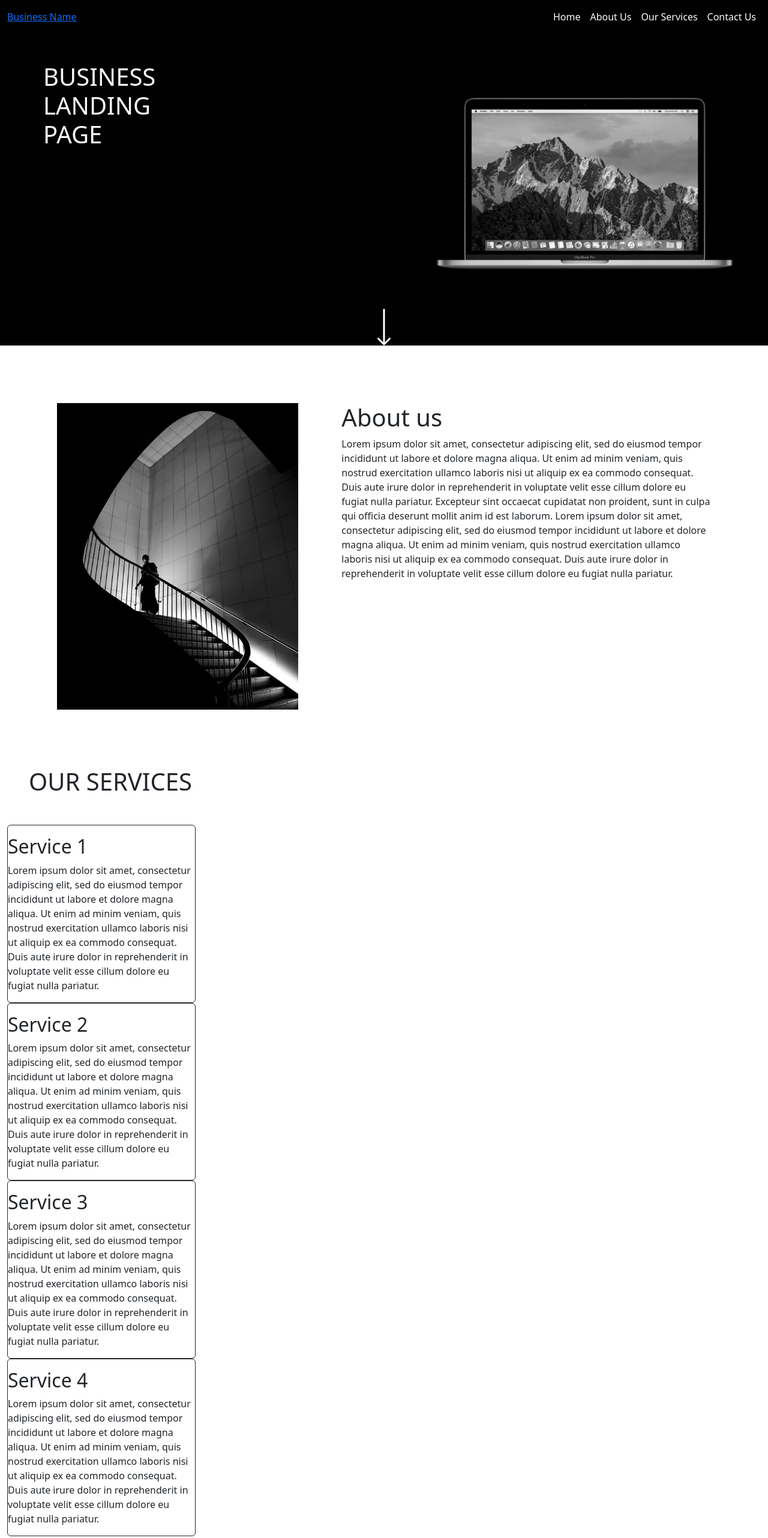
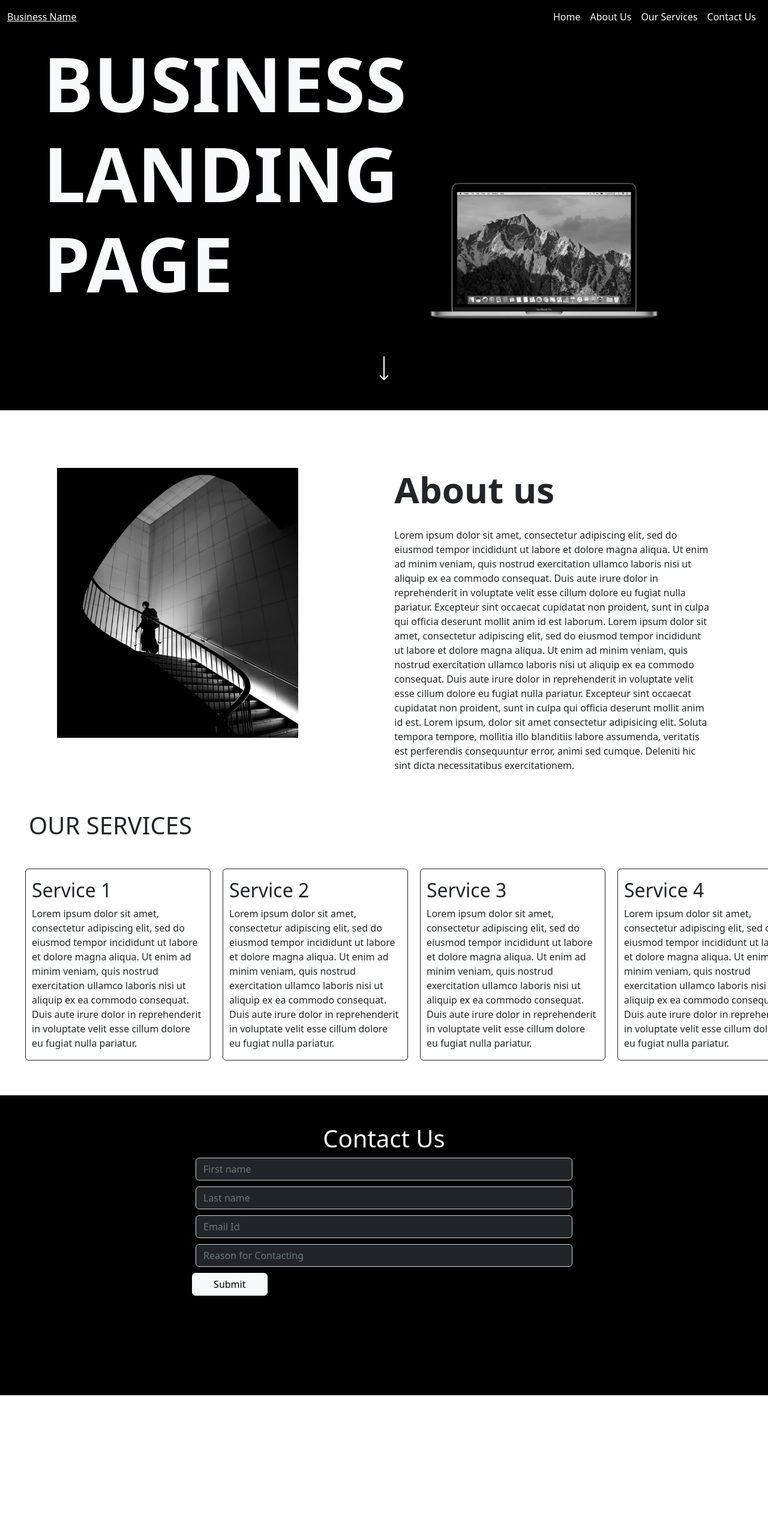
Before and after one commit to soumya898/Fronted-ModuleTest-Dec30, a plain HTML site: page index.html in a window 1280 px wide. Shown: the top 2564 px of the page at 60% size. After the commit the page ends 2326 px from the top, so only its background shows below. Drawn offline with nearby package versions, Linux system fonts and the light colour scheme.

Commit message:
2nd commit

```diff
--- a/index.html
+++ b/index.html
@@ -1,11 +1,10 @@
-
 <!DOCTYPE html>
 <html lang="en">
 <head>
     <meta charset="UTF-8">
     <meta http-equiv="X-UA-Compatible" content="IE=edge">
     <meta name="viewport" content="width=device-width, initial-scale=1.0">
-    <title>Landing Page</title>
+    <title>Landing Page </title>
     <link rel="stylesheet" href="normalize.css">
     <link rel="stylesheet" href="style.css">
     <link href="https://cdn.jsdelivr.net/npm/bootstrap@5.2.3/dist/css/bootstrap.min.css" rel="stylesheet" integrity="sha384-rbsA2VBKQhggwzxH7pPCaAqO46MgnOM80zW1RWuH61DGLwZJEdK2Kadq2F9CUG65" crossorigin="anonymous">
@@ -13,8 +12,8 @@
 </head>
 <body>
 
-    <!--Header with stickey  & navbar-->
-    <header class="header sticky">
+    <!--NavBar And Header -->
+    <header class="header fixed">
       <nav class="navbar navbar-expand-lg navbar-dark bg-black">
           <div class="container-fluid">
             <a class="business-name" href="#">Business Name</a>
@@ -83,6 +82,7 @@
           Lorem ipsum dolor sit amet, consectetur adipiscing elit, sed do eiusmod tempor incididunt ut labore et dolore magna aliqua.
           Ut enim ad minim veniam, quis nostrud exercitation ullamco laboris nisi ut aliquip ex ea commodo consequat.
           Duis aute irure dolor in reprehenderit in voluptate velit esse cillum dolore eu fugiat nulla pariatur.
+          Excepteur sint occaecat cupidatat non proident, sunt in culpa qui officia deserunt mollit anim id est. Lorem ipsum, dolor sit amet consectetur adipisicing elit. Soluta tempora tempore, mollitia illo blanditiis labore assumenda, veritatis est perferendis consequuntur error, animi sed cumque. Deleniti hic sint dicta necessitatibus exercitationem.
         </p>
       </div>
     </div>
--- a/style.css
+++ b/style.css
@@ -0,0 +1,173 @@
+*{
+    padding: 0;
+    margin: 0;
+}
+html,body {
+
+    overflow-x:hidden;
+}
+.fixed{
+    top: 0;
+    position: fixed;
+    background-color: black;
+    width:100%;
+    z-index: 10;
+
+}
+.business-name{
+    color:white;
+}
+#header-text{
+    font-weight: 550;
+    font-size: 80px;
+    font:inter; font-style: normal;
+
+
+    font-weight: 700;
+    font-size: 125px;
+    padding-top:16px;
+    animation: fade 3s;
+}
+
+#header-img{
+    width:450px;
+    height: 250px;
+    margin-top:200px;
+
+}
+
+@keyframes fade {
+    0% {
+        opacity: 0;
+    }
+
+    100% {
+        opacity: 1;
+    }
+}
+
+#about-us-img{
+    width:550px;
+    height: 450px;
+}
+
+#right-about-us{
+    padding-left:100px;
+}
+
+.about-us{
+    padding-bottom: 20px;
+    font-size: 60px;
+    font-weight: 600;
+}
+
+.slider{
+    margin-right:20px;
+    flex-direction: row;
+    justify-content: space-between;
+    display: inline-block;;
+}
+
+.line
+{
+    align-items: center;
+    width:90%;
+    height:10px;
+    border-width:2;
+    color:black !important;
+    background-color:black !important;
+}
+
+input {
+   width:50% !important;
+   display:flex;
+   justify-items: center !important;
+}
+
+.button{
+    width: 10% !important;
+    margin-left:308px;
+}
+
+
+
+.bg{
+    background-color: black;
+}
+
+.hover-box:hover{
+    background-color: black;
+    color: white;
+}
+
+.scrolling-wrapper {
+    display: flex;
+  flex-wrap: nowrap;
+  overflow-x: auto;
+  margin:10px;
+}
+.card {
+    flex: 0 0 auto;
+    padding:10px;
+    transition: all 0.3s;
+    cursor: pointer;
+  }
+
+.mobile-view-body{
+    padding-left:20px;
+}
+
+.arrow{
+    /* Arrow 1 */
+height: 40px;
+margin-bottom: 50px;
+border-radius: 180px;
+}
+
+#message {
+    opacity: 0;
+}
+
+@media screen and (max-width:768px)
+{
+    .mobile-view-header-btn{
+      margin-right:10px;
+    }
+    .card{
+        width:300px;
+        height:300px;
+        margin-bottom: 10px;
+    }
+
+
+    #header-img{
+        width:300px;
+        height: 150px;
+        margin-top:-40px;
+        padding-right:35px;
+    }
+
+    #about-us-img{
+        width:300px;
+        height: 250px;
+
+    }
+
+    .mobile-view-img{
+        display: flex;
+        justify-content: center;
+    }
+
+    #right-about-us{
+       padding-left:0px !important;
+    }
+
+    .button{
+        width: 30% !important;
+        margin-left:100px;
+    }
+
+    .mobile-view-body{
+       padding-left:15px;
+    }
+}
```
